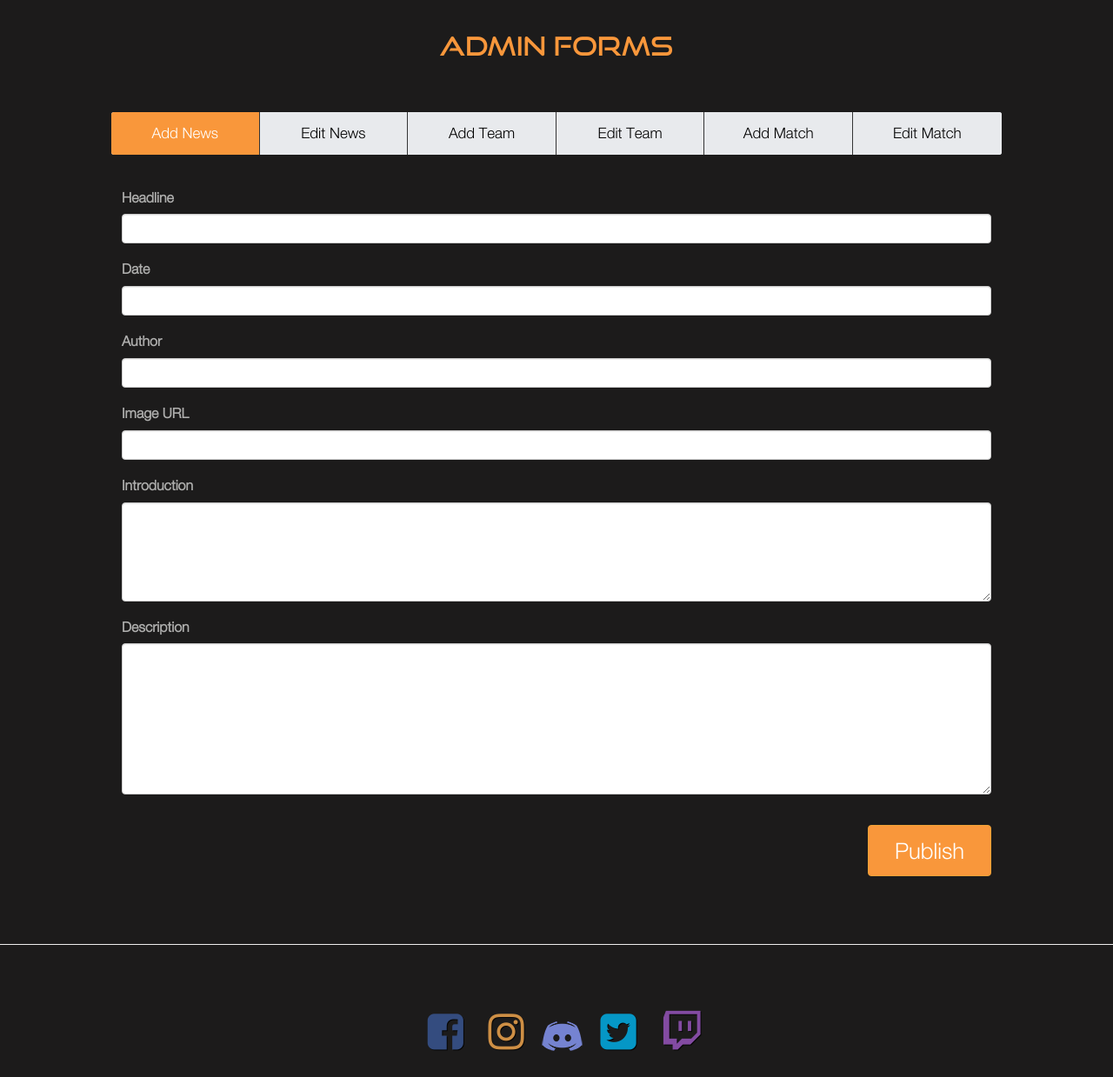
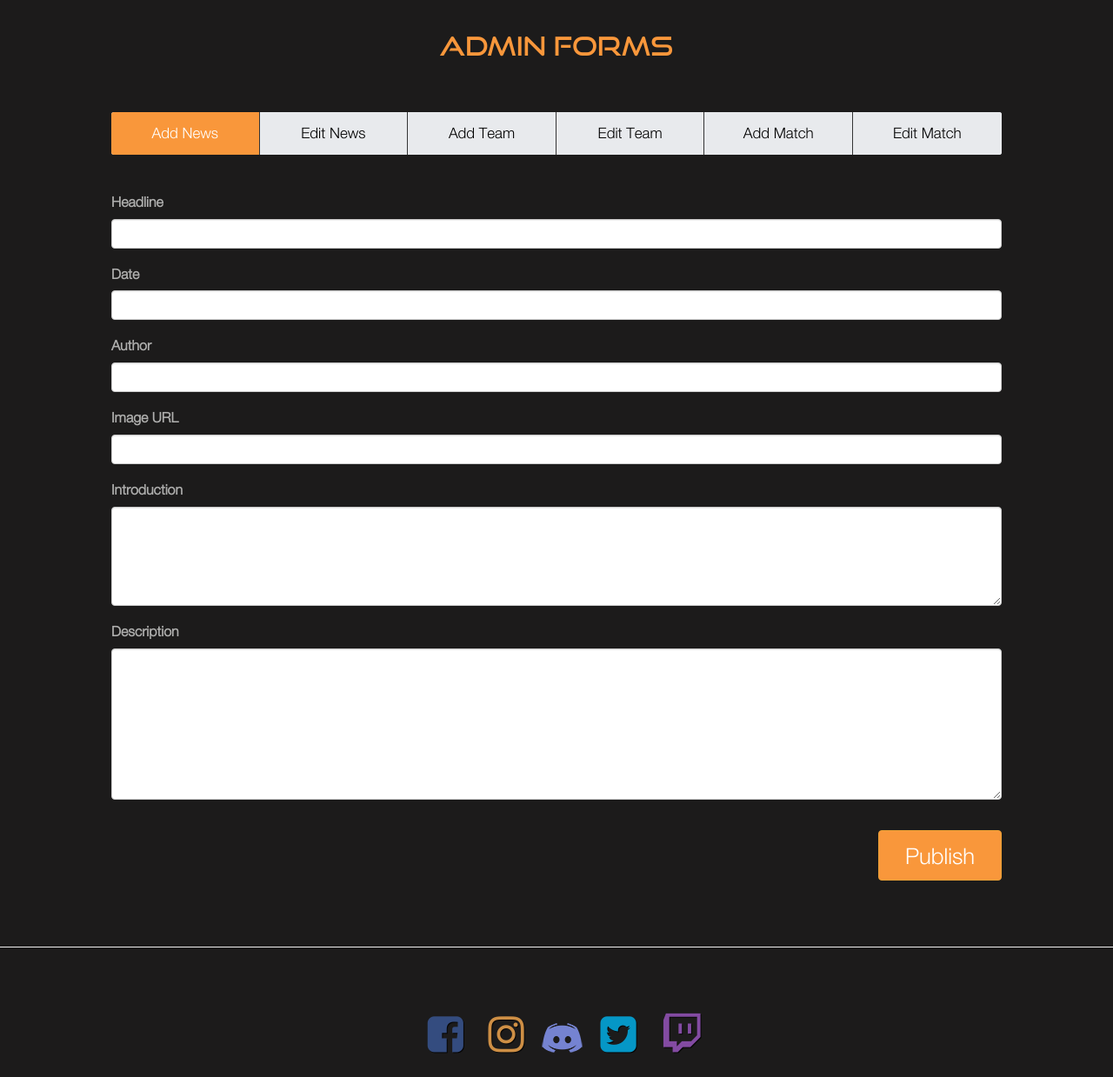
Before and after one commit to pinajbasutkar/RIT-eSports, a PHP site: page /admin.php in a window 1280 px wide. Shown: the part 56-1295 px from the top of the page at 87% size. Run offline with PHP 8.4, Linux system fonts and the light colour scheme; data comes from the database, SQL or seed files in the repository; some libraries are stand-ins or nearby versions.

Commit message:
CSS fix for admin pages

```diff
--- a/admin.php
+++ b/admin.php
@@ -66,7 +66,7 @@
 
     <?php include 'includes/navmenu.php';?>
 
-	<main>
+	<main class="content">
 
         <h2 class="page_title">ADMIN FORMS</h2>
 
@@ -77,10 +77,7 @@
           <button class="tablinks" onclick="change(event, 'EditTeam')">Edit Team</button>
           <button class="tablinks" onclick="change(event, 'AddMatch')">Add Match</button>
           <button class="tablinks" onclick="change(event, 'EditMatch')">Edit Match</button>
-
         </div>
-
-        <br>
 
         <div id="AddNews" class="tabcontent">
             <form>
@@ -466,8 +463,6 @@
         </div>
 </main>
 
-<br><br><br>
-
     <hr id="footer_line">
     <?php include 'includes/footer.php';?>
 
--- a/css/rogue6_project1_styles.css
+++ b/css/rogue6_project1_styles.css
@@ -416,11 +416,16 @@ table, th{
 }
 
 /* ADMIN TABS */
+.content{
+	margin-bottom: 90px;
+}
+
 div.tab_admin {
     overflow: hidden;
     background-color: #e8eaed;
     color: #000000;
     border-radius: 3px;
+    margin-bottom: 40px;
 }
 
 div.tab_admin button {
@@ -448,11 +453,6 @@ div.tab_admin button.active {
 div.tab_admin button:last-child{
 border-right:none;
 }
-
-.tabcontent {
-    padding: 6px 12px;
-}
-
 
 /* FOOTER */
 #footer_line
```
